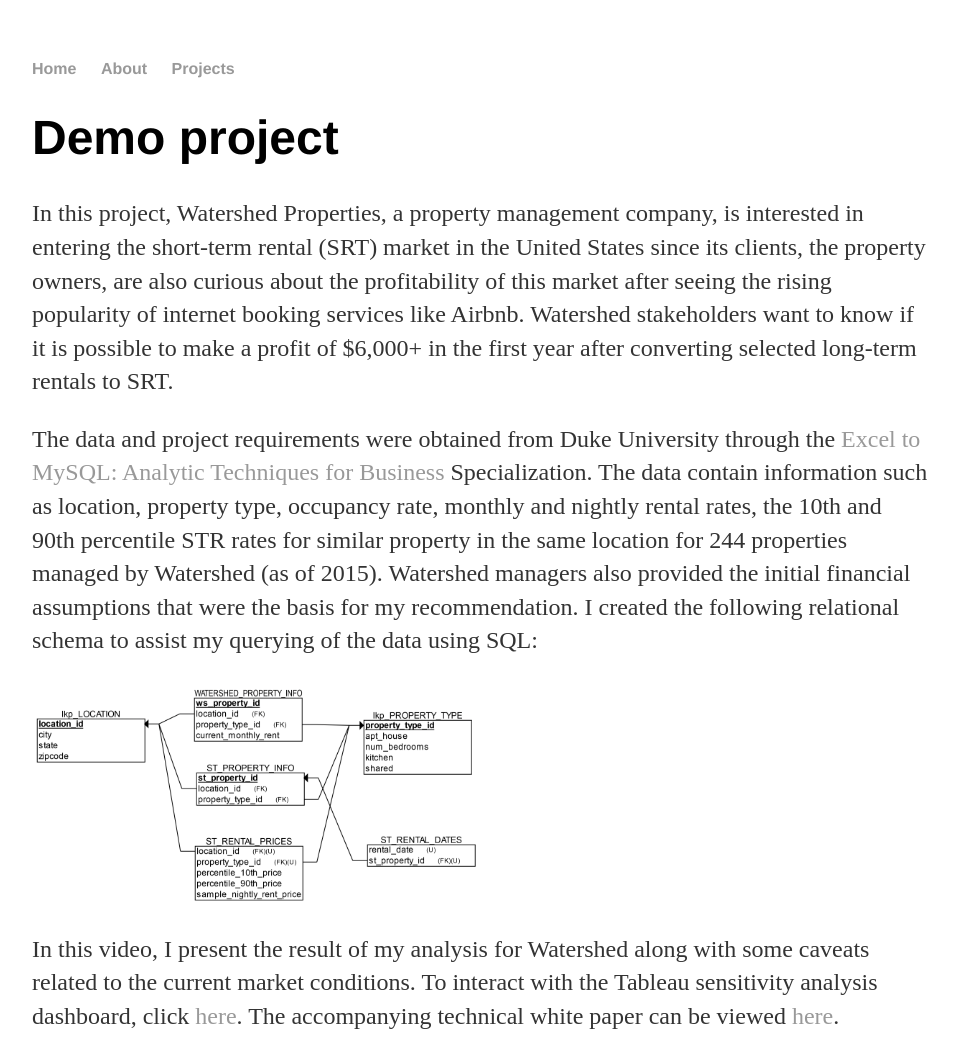
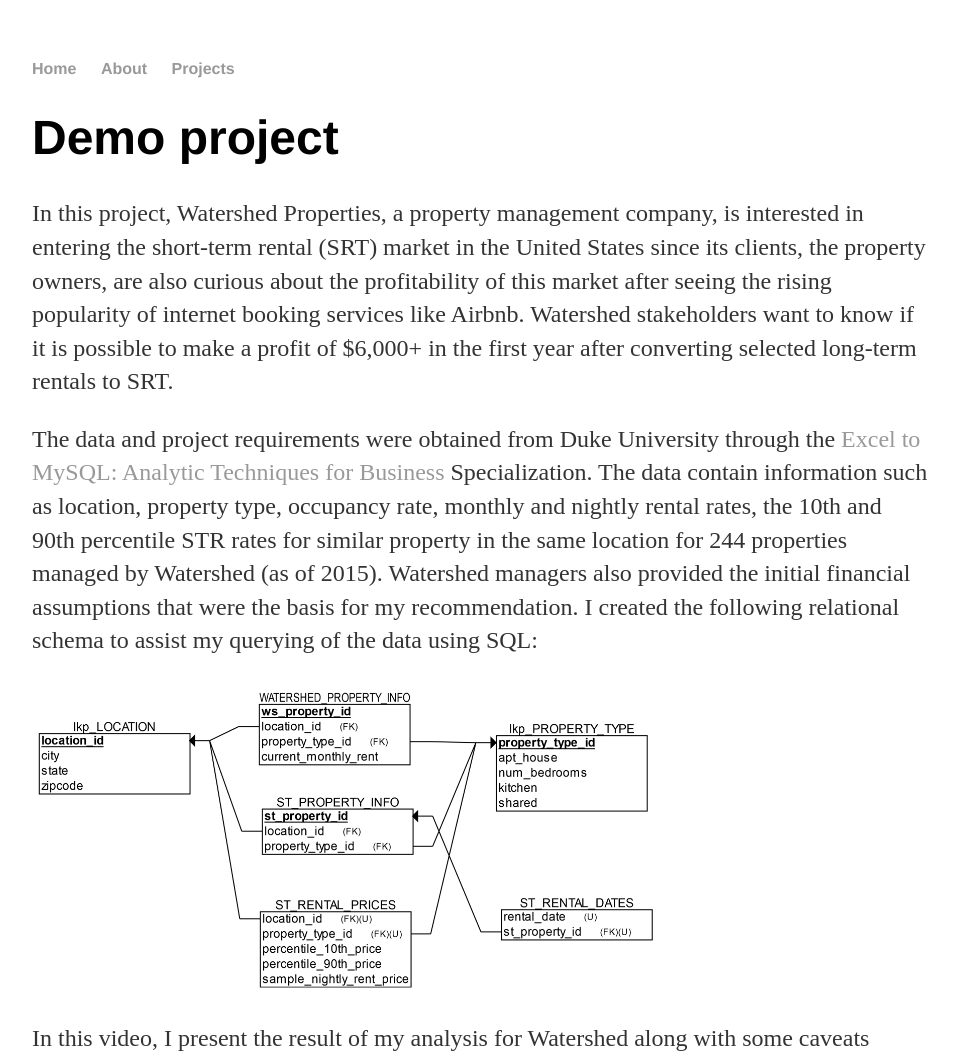
Before and after one commit to mai-nguyen/mai-nguyen.github.io, a Jekyll site: the page built from projects/index.html, in a window 1280 px wide. Shown: the top 1057 px of the page, without its empty margins (160-1117 px from the left). Built offline with Jekyll 4.4.1, drawn with Linux system fonts in a browser that asks for light colours; grey boxes are pictures that could not be loaded.

```diff
--- a/projects/index.html
+++ b/projects/index.html
@@ -10,7 +10,7 @@
 
   <p>The data and project requirements were obtained from Duke University through the <a href="https://www.coursera.org/specializations/excel-mysql">Excel to MySQL: Analytic Techniques for Business</a> Specialization. The data contain information such as location, property type, occupancy rate, monthly and nightly rental rates, the 10th and 90th percentile STR rates for similar property in the same location for 244 properties managed by Watershed (as of 2015). Watershed managers also provided the initial financial assumptions that were the basis for my recommendation. I created the following relational schema to assist my querying of the data using SQL:</p>
 
-  <img src="/images/watershed/RelSchem_Watershed.png" alt="Relational schema of Watershed database" style="width:50%">
+  <img src="/images/watershed/RelSchem_Watershed.png" alt="Relational schema of Watershed database" style="width:70%">
 
   <p>In this video, I present the result of my analysis for Watershed along with some caveats related to the current market conditions. To interact with the Tableau sensitivity analysis dashboard, click <a href = "https://public.tableau.com/views/WatershedPropertiesFinancialForecastDashboard/AnalystDboard2?:language=en-US&:display_count=n&:origin=viz_share_link">here</a>. The accompanying technical white paper can be viewed <a href = "https://github.com/mai-nguyen/mai-nguyen.github.io/blob/ed50f9348b95bf63f91ac63bab111bf1ba4fb3cd/doc/MN-Watershed-White-Paper.pdf">here</a>.</p>
 
@@ -19,6 +19,6 @@
 </div>
 
   <p>The table below summarizes the scenarios I tested to arrive at the recommendation. For the detailed data analysis script, please send me an email.  </p>
-   <img src="/images/watershed/scenario_summary.JPG" alt="Suggested scenarios to test in sensitivity analysis" style="width:50%">
+   <img src="/images/watershed/scenario_summary.JPG" alt="Suggested scenarios to test in sensitivity analysis" style="width:70%">
 
   </div><!-- /.blurb -->
```
